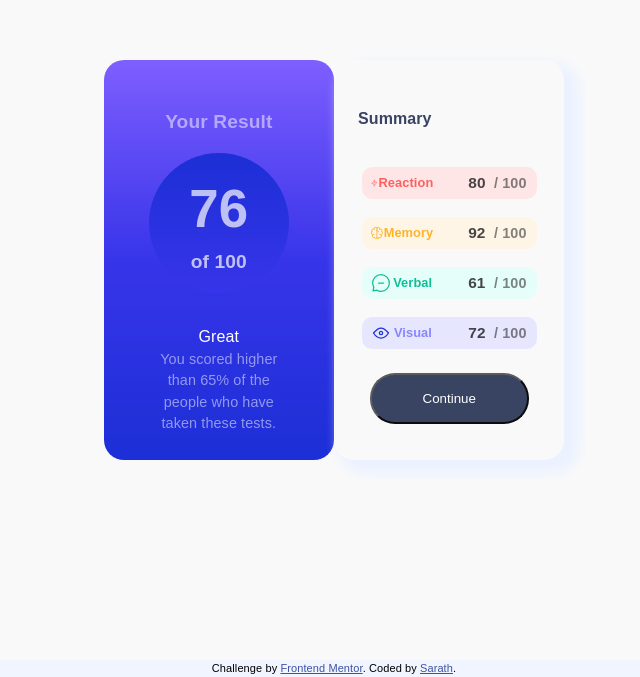
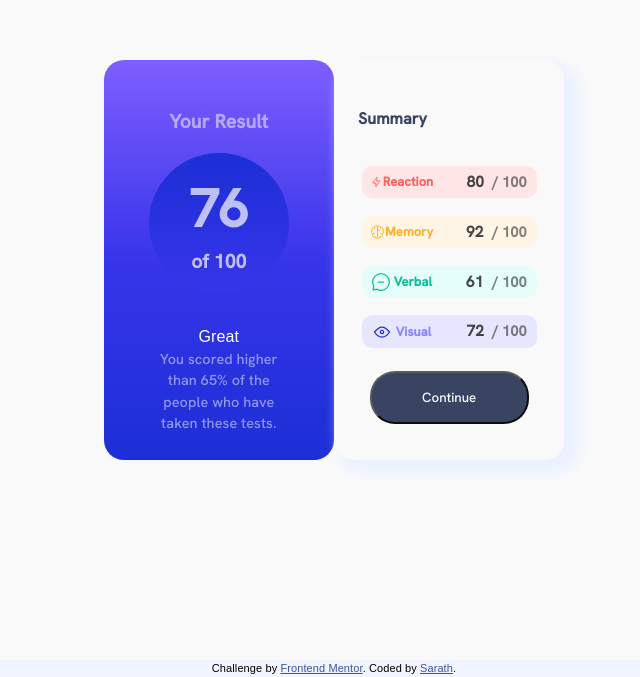
Before and after one commit to Phoenix-dare/Results_Summary_Component_Challenge, a plain HTML site: page index.html in a window 1280 px wide. Shown: the part 140-817 px from the top of the page, without its empty margins (306-946 px from the left). Drawn offline with Linux system fonts and the light colour scheme.

Commit message:
minor fix

```diff
--- a/styles/styles.css
+++ b/styles/styles.css
@@ -1,9 +1,9 @@
 @font-face {
   font-family: 'HankenGrotesk';
-  src: url('../assets/fonts/static/HankenGrotesk-Medium.ttf') format('ttf'),
-    url('../assets/fonts/static/HankenGrotesk-Bold.ttf') format('ttf'),
-    url('../assets/fonts/static/HankenGrotesk-ExtraBold.ttf') format('ttf'),
-    url('../assets/fonts/HankenGrotesk-VariableFont_wght.ttf') format('ttf');
+  src: url('../assets/fonts/static/HankenGrotesk-Medium.ttf') format('truetype'),
+    url('../assets/fonts/static/HankenGrotesk-Bold.ttf') format('truetype'),
+    url('../assets/fonts/static/HankenGrotesk-ExtraBold.ttf') format('truetype'),
+    url('../assets/fonts/HankenGrotesk-VariableFont_wght.ttf') format('truetype');
 }
 
 :root {
```
